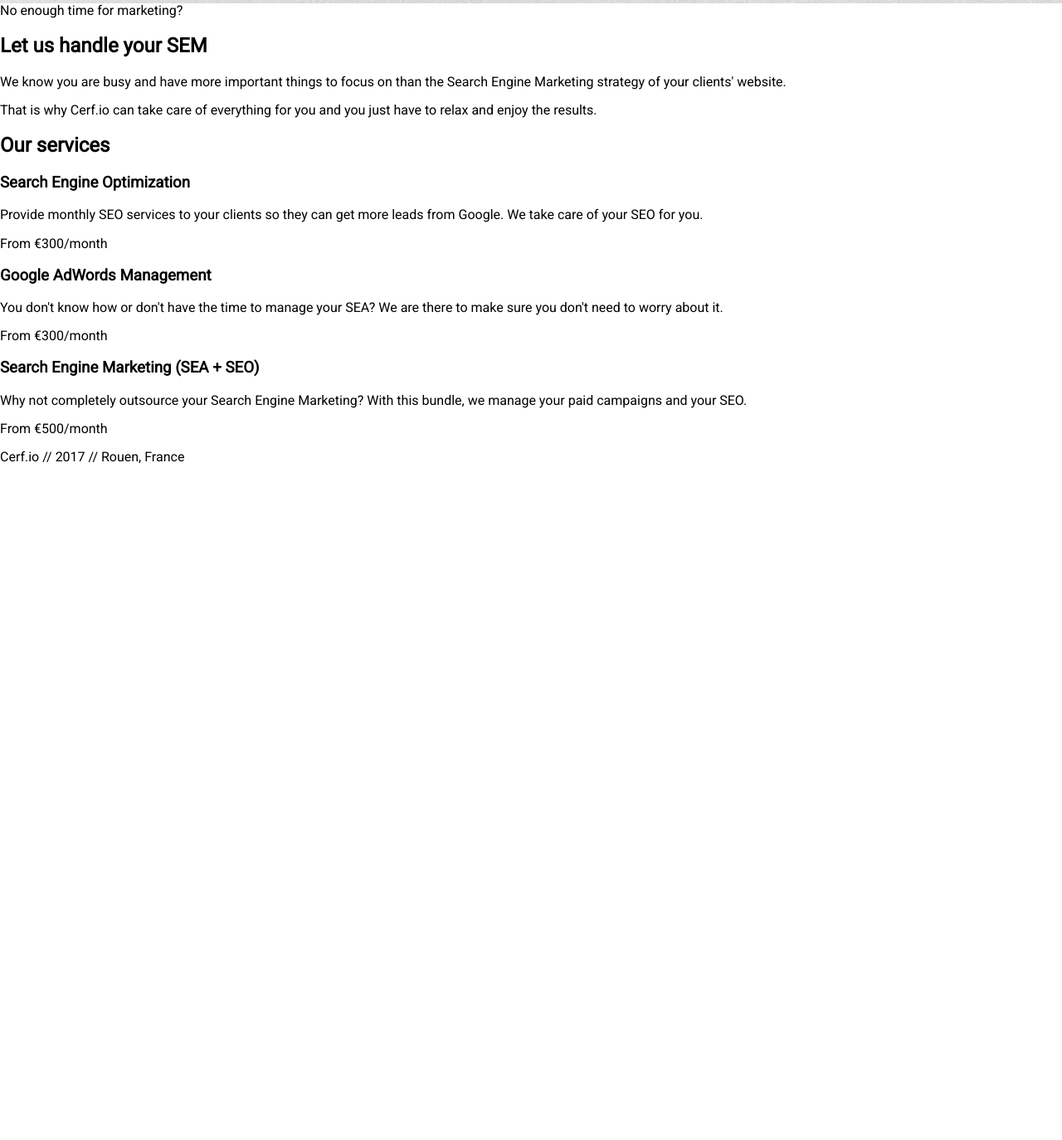
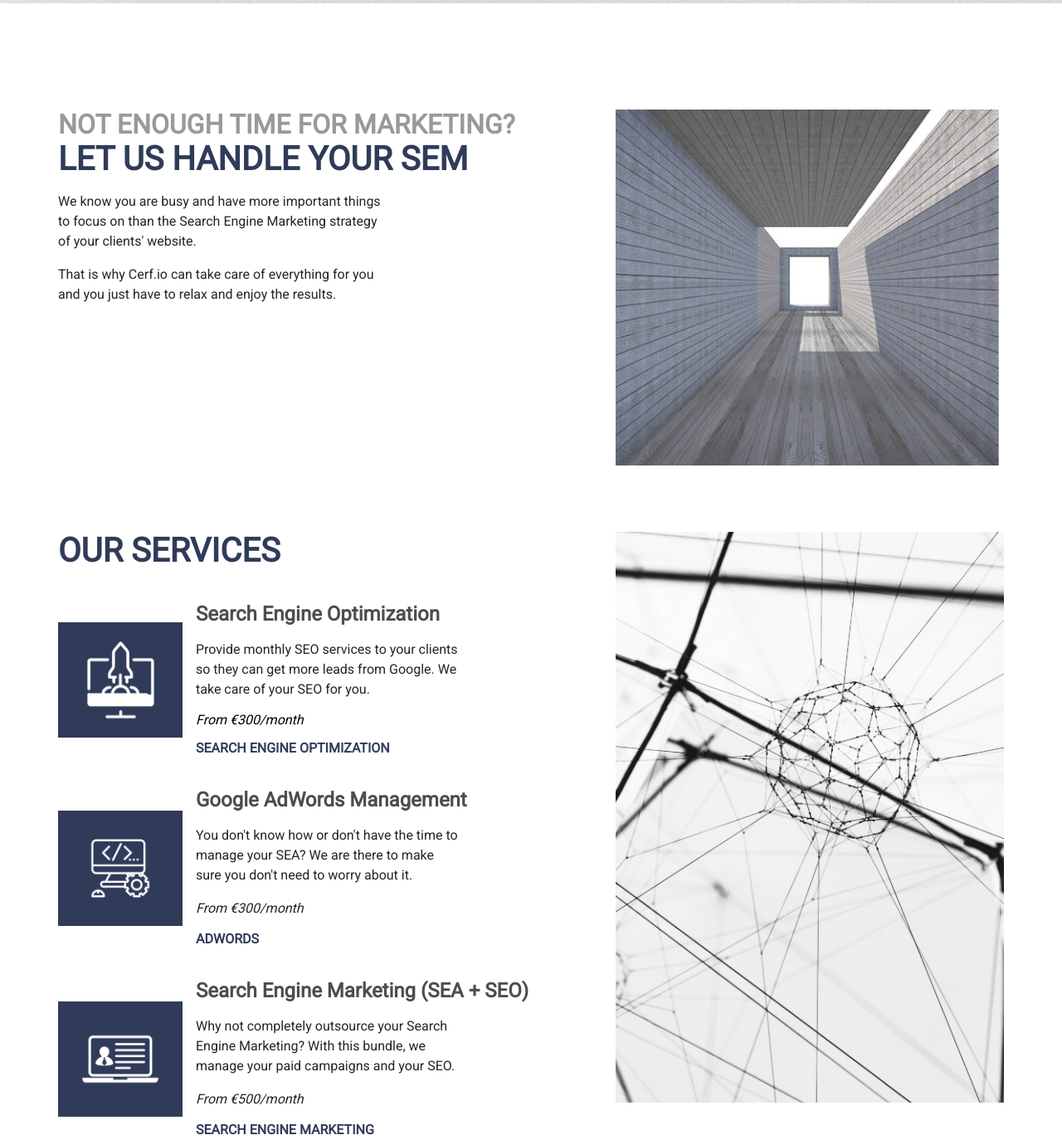
Before and after one commit to hrttn/cerfio, a website: page index.html in a window 1280 px wide. Shown: the part 796-2170 px from the top of the page at 83% size. Before the commit the page ends 1373 px from the top, so only its background shows below. Drawn offline with nearby package versions, Linux system fonts and the light colour scheme.

Commit message:
Front page copycat

```diff
--- a/assets/styles/_base.scss
+++ b/assets/styles/_base.scss
@@ -1,6 +1,19 @@
 $font-stack: 'Roboto', sans-serif;
-$primary-color: #535353;
+$text-color: #212529;
+$primary-color: #303b59;
+$nav-home-color: #535353;
 
 html {
     font-family: $font-stack;
 }
+
+.container {
+    max-width: 1140px;
+    margin: auto;
+    padding-top: 3rem;
+}
+
+.image-responsive {
+    max-width: 100%;
+    height: auto;
+}
--- /dev/null
+++ b/assets/styles/modules/_features.scss
@@ -0,0 +1,41 @@
+.features {
+    display: flex;
+    align-items: center;
+    margin: 2.5rem 0;
+
+    &__image {
+        margin-right: 1rem;
+    }
+
+    &__body {
+        display: flex;
+        flex-direction: column;
+        justify-content: space-between;
+    }
+
+    &__title {
+        font-weight: 700;
+        color: #4d4d4d;
+        font-size: 1.5rem;
+        margin: 0;
+    }
+
+    &__text {
+        color: $text-color;
+        line-height: 1.5;
+        max-width: 20rem;
+    }
+
+    &__cta {
+        text-transform: uppercase;
+        font-weight: 700;
+        color: $primary-color;
+        text-decoration: none;
+
+        &:hover {
+            text-decoration: underline;
+            color: lighten( $primary-color, 20% );
+            transition-duration: 80ms;
+        }
+    }
+}
--- /dev/null
+++ b/assets/styles/modules/_footer.scss
@@ -0,0 +1,12 @@
+.footer {
+    &__logo {
+        margin: auto;
+        display: block;
+    }
+
+    &__text {
+        color: white;
+        background-color: $primary-color;
+        padding: 1rem;
+    }
+}
--- a/assets/styles/modules/_full-page.scss
+++ b/assets/styles/modules/_full-page.scss
@@ -1,5 +1,5 @@
 .full-page {
-    height: 100vh;
+    min-height: 100vh;
     display: flex;
     flex-direction: column;
     align-items: center;
--- /dev/null
+++ b/assets/styles/modules/_main-content.scss
@@ -0,0 +1,27 @@
+.main-content {
+    display: grid;
+    grid-gap: 1rem;
+    grid-template-columns: 7fr 5fr;
+    margin-top: 5rem;
+
+    &__title {
+        color: $primary-color;
+        text-transform: uppercase;
+        font-weight: 900;
+        font-size: 2.5rem;
+
+        margin: 0;
+    }
+    &__subtitle {
+        color: #999;
+        font-size: 2rem;
+        text-transform: uppercase;
+        font-weight: 900;
+    }
+
+    &__text {
+        color: $text-color;
+        max-width: 25rem;
+        line-height: 1.5;
+    }
+}
--- a/assets/styles/modules/_nav.scss
+++ b/assets/styles/modules/_nav.scss
@@ -9,7 +9,11 @@
         font-size: 1.3rem;
         display: flex;
         align-items: center;
-        color: $primary-color;
+        color: $nav-home-color;
+
+        &:hover {
+            opacity: .6;
+        }
     }
 
     &__logo {
@@ -26,12 +30,19 @@
     }
 
     &__link {
-        color: $primary-color;
+        color: $nav-home-color;
         text-decoration: none;
         padding: .3rem;
 
+        &:hover {
+            border-bottom: 3px solid lighten($nav-home-color, 20%);
+            color: lighten($nav-home-color, 20%);
+            transition-duration: 80ms;
+        }
+
         &--current {
-            border-bottom: 3px solid $primary-color;
+            border-bottom: 3px solid darken($nav-home-color, 20%);
+            color: darken($nav-home-color, 20%);
         }
     }
 }
--- a/assets/styles/style.scss
+++ b/assets/styles/style.scss
@@ -1,3 +1,6 @@
 @import 'base';
 @import 'modules/nav';
 @import 'modules/full-page';
+@import 'modules/main-content';
+@import 'modules/features';
+@import 'modules/footer';
--- a/index.html
+++ b/index.html
@@ -40,41 +40,65 @@
 				</h1>
 			</div>
 		</header>
-		<div>
-			<section>
-				<span>No enough time for marketing?</span>
-				<h2>Let us handle your SEM</h2>
+		<div class="container">
+			<section class="main-content">
+				<div>
+					<span class="main-content__subtitle">Not enough time for marketing?</span>
+					<h2 class="main-content__title">Let us handle your SEM</h2>
 
-				<p>We know you are busy and have more important things to focus on than the Search Engine Marketing strategy of your clients' website.</p>
-
-				<p>That is why Cerf.io can take care of everything for you and you just have to relax and enjoy the results.</p>
+					<p class="main-content__text">We know you are busy and have more important things to focus on than the Search Engine Marketing strategy of your clients' website.</p>
+					<p class="main-content__text">That is why Cerf.io can take care of everything for you and you just have to relax and enjoy the results.</p>
+				</div>
+				<img src="images/square.jpg" alt="Square" class="image-responsive main-content__image"/>
 			</section>
-			<section>
-				<h2>Our services</h2>
-				<section>
-					<h3>Search Engine Optimization</h3>
-
-					<p>Provide monthly SEO services to your clients so they can get more leads from Google. We take care of your SEO for you.</p>
-
-					<p>From €300/month</p>
-				</section>
-				<section>
-					<h3>Google AdWords Management</h3>
-					<p>You don't know how or don't have the time to manage your SEA? We are there to make sure you don't need to worry about it.</p>
-
-					<p>From €300/month</p>
-				</section>
-				<section>
-					<h3>Search Engine Marketing (SEA + SEO)</h3>
-					<p>Why not completely outsource your Search Engine Marketing? With this bundle, we manage your paid campaigns and your SEO.</p>
-
-					<p>From €500/month</p>
-				</section>
+			<section class="main-content">
+				<div>
+					<h2 class="main-content__title">Our services</h2>
+					<section class="features">
+						<img src="images/rocket.png" alt="Rocket" class="image-responsive features__image" width="150" height="150"/>
+						<div class="features__body">
+							<h3 class="features__title">Search Engine Optimization</h3>
+							<div>
+								<p class="features__text">Provide monthly SEO services to your clients so they can get more leads from Google. We take care of your SEO for you.</p>
+								<p class="features__text"></p><em>From €300/month</em></p>
+							</div>
+							<a href="/seo" class="features__cta">Search Engine Optimization</a>
+						</div>
+					</section>
+					<section class="features">
+						<img src="images/html.png" alt="Computer with HTML code" class="image-responsive features__image" width="150" height="150"/>
+						<div class="features__body">
+							<h3 class="features__title">Google AdWords Management</h3>
+							<div>
+								<p class="features__text">You don't know how or don't have the time
+									to manage your SEA?
+									We are there to make sure you don't need to worry about it.</p>
+								<p class="features__text"><em>From €300/month</em></p>
+							</div>
+							<a href="/adwords" class="features__cta">Adwords</a>
+						</div>
+					</section>
+					<section class="features">
+						<img src="images/computer.png" alt="Computer"  class="image-responsive features__image" width="150" height="150"/>
+						<div class="features__body">
+							<h3 class="features__title">Search Engine Marketing (SEA + SEO)</h3>
+							<div>
+								<p class="features__text">Why not completely outsource your
+									Search Engine Marketing? With this bundle,
+									we manage your paid campaigns and your SEO.</p>
+								<p class="features__text"><em>From €500/month</em></p>
+							</div>
+							<a href="/sem" class="features__cta">Search Engine Marketing</a>
+						</div>
+					</section>
+				</div>
+				<img src="images/web.jpg" alt="Web" class="image-responsive" />
 			</section>
 		</div>
 	</main>
-	<footer>
-		<p>Cerf.io // 2017 // Rouen, France</p>
+	<footer class="footer">
+		<img src="images/elk.svg" alt="Cerf.io Elk Logo" class="footer__logo image-responsive" />
+		<div class="footer__text">Cerf.io // 2018 // Rouen, France</div>
 	</footer>
 </body>
 </html>
```
Also changed, not shown: css/style.css, images/computer.png (added), images/elk.svg (added), images/html.png (added), images/rocket.png (added), images/square.jpg (added), images/web.jpg (added).
